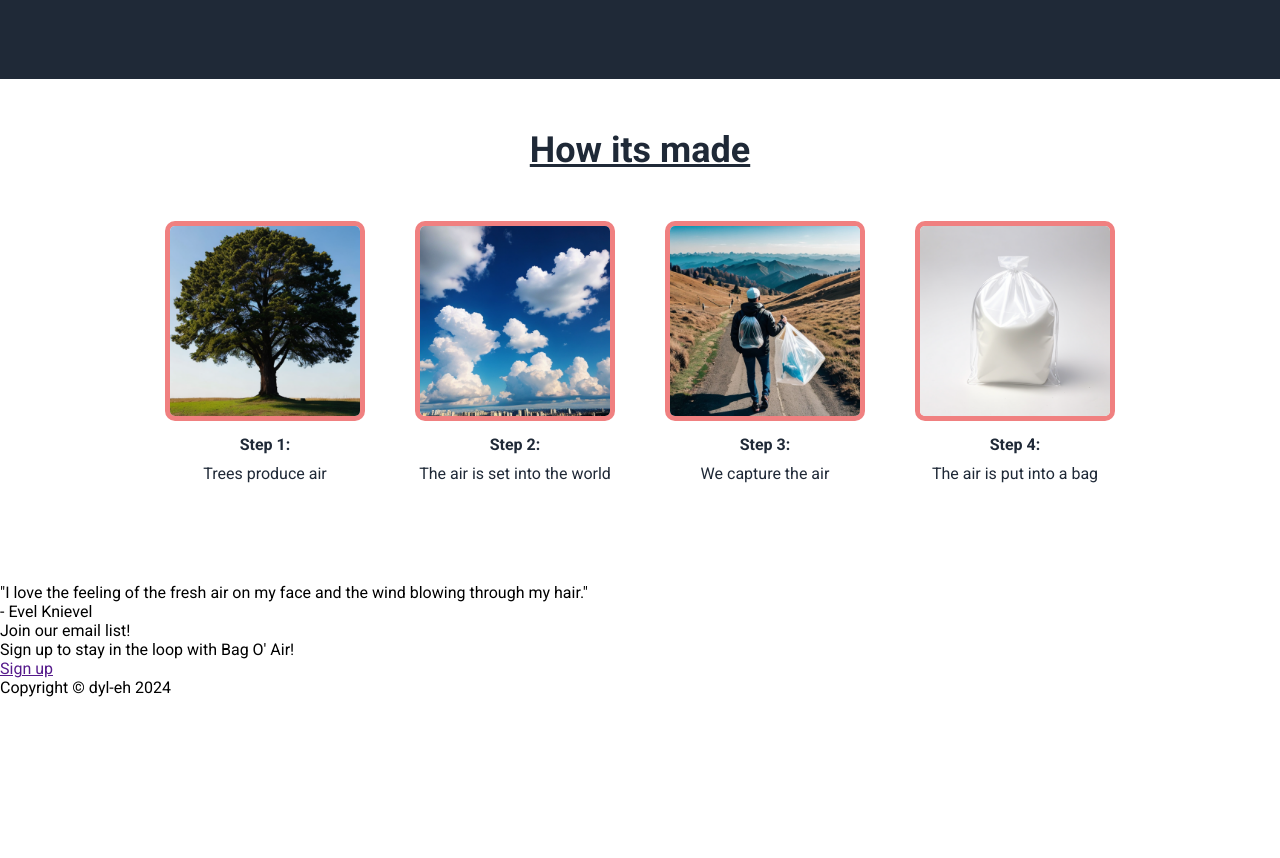
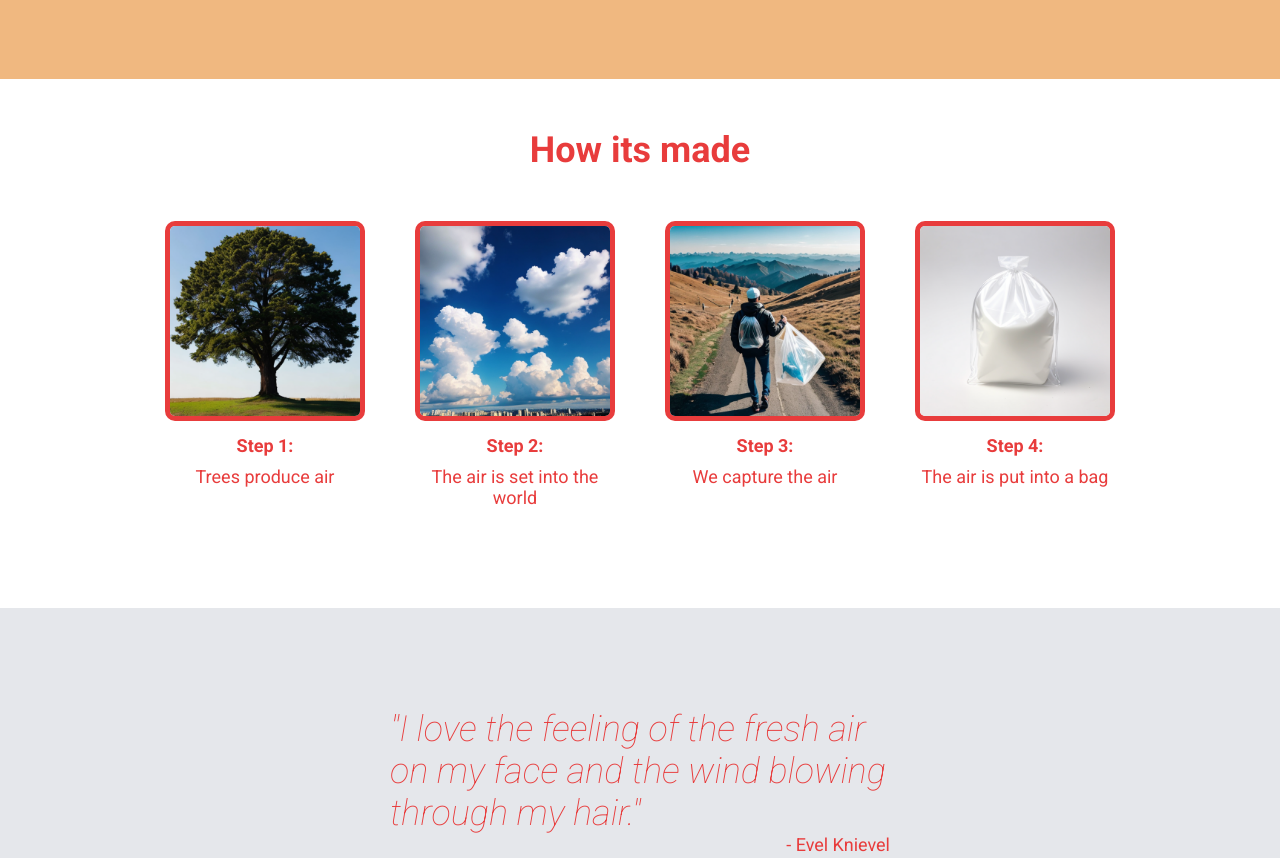
Before and after one commit to dyl-eh/landing-page, a plain HTML site: page index.html in a window 1280 px wide. Shown: the part 880-1738 px from the top of the page. Before the commit the page ends 1577 px from the top, so only its background shows below. Drawn offline with Linux system fonts and the light colour scheme.

Commit message:
Add styles to quote & cta sections

```diff
--- a/styles.css
+++ b/styles.css
@@ -21,10 +21,11 @@ body {
 }
 
 /* HEADER & HERO */
+
 .header-container {
     display: flex;
     flex-direction: column;
-    background-color: #1F2937;
+    background-color: #f0b880;
     padding: 20px 300px;
 }
 
@@ -44,7 +45,7 @@ body {
 .header-img {
     font-size: 24px;
     color: #F9FAF8;
-    font-weight: bold;
+    font-weight: bolder;
 }
 
 .header-links a {
@@ -68,7 +69,7 @@ body {
 }
 
 .hero-right img {
-    border: 5px solid lightcoral;
+    border: 5px solid #e83c3c;
     border-radius: 10px;
 }
 
@@ -90,7 +91,7 @@ body {
     width: 120px;
     text-decoration: none;
     color: #F9FAF8;
-    background-color: lightcoral;
+    background-color: #e83c3c;
     border: 1px solid;
     border-radius: 10px;
     margin: 10px 0;
@@ -112,9 +113,8 @@ body {
 .info-title {
     font-size: 36px;
     font-weight: bolder;
-    color: #1F2937;
+    color: #e83c3c;
     margin-bottom: 50px;
-    text-decoration: underline;
 }
 
 .info-images {
@@ -124,17 +124,18 @@ body {
 }
 
 .info-image {
+    font-size: 18px;
     width: 200px;
     display: flex;
     flex-direction: column;
     flex-wrap: wrap;
     text-align: center;
     gap: 10px;
-    color: #1F2937;
+    color: #e83c3c;
 }
 
 .info-images img {
-    border: 5px solid lightcoral;
+    border: 5px solid #e83c3c;
     border-radius: 10px;
 }
 
@@ -143,3 +144,82 @@ body {
 }
 
 /* QUOTE */
+
+.quote-container {
+    background-color: #E5E7EB;
+    display: flex;
+    justify-content: center;
+    align-items: center;
+    padding-top: 100px;
+    padding-bottom: 100px;
+}
+
+.quote-content {
+    display: flex;
+    flex-direction: column;
+    color: #e83c3c;
+}
+
+.quote {
+    width: 500px;
+    font-size: 36px;
+    font-style: italic;
+    font-weight: lighter;
+}
+
+.quote-credit {
+    align-self: flex-end;
+    font-size: 18px;
+}
+
+/* CALL TO ACTION */
+
+.cta-container {
+    display: flex;
+    justify-content: center;
+    align-items: center;
+}
+
+.cta {
+    width: 700px;
+    background-color: #e83c3c;
+    display: flex;
+    flex-wrap: wrap;
+    justify-content: space-between;
+    align-items: center;
+    margin-top: 75px;
+    margin-bottom: 75px;
+    padding: 30px 75px;
+    gap: 100px;
+    border-radius: 20px;
+}
+
+.cta-info {
+    color: white;
+}
+
+.cta-title {
+    font-size: 20px;
+    font-weight: bolder;
+}
+
+.cta a {
+    text-decoration: none;
+    color: white;
+    border: 2px solid white;
+    padding: 5px 10px;
+    border-radius: 15px;
+}
+
+/* FOOTER */
+
+.footer {
+    color: white;
+    background-color: #f0b880;
+    font-weight: bold;
+    height: 75px;
+    display: flex;
+    justify-content: center;
+    align-items: center;
+    margin-top: auto;
+}
```
